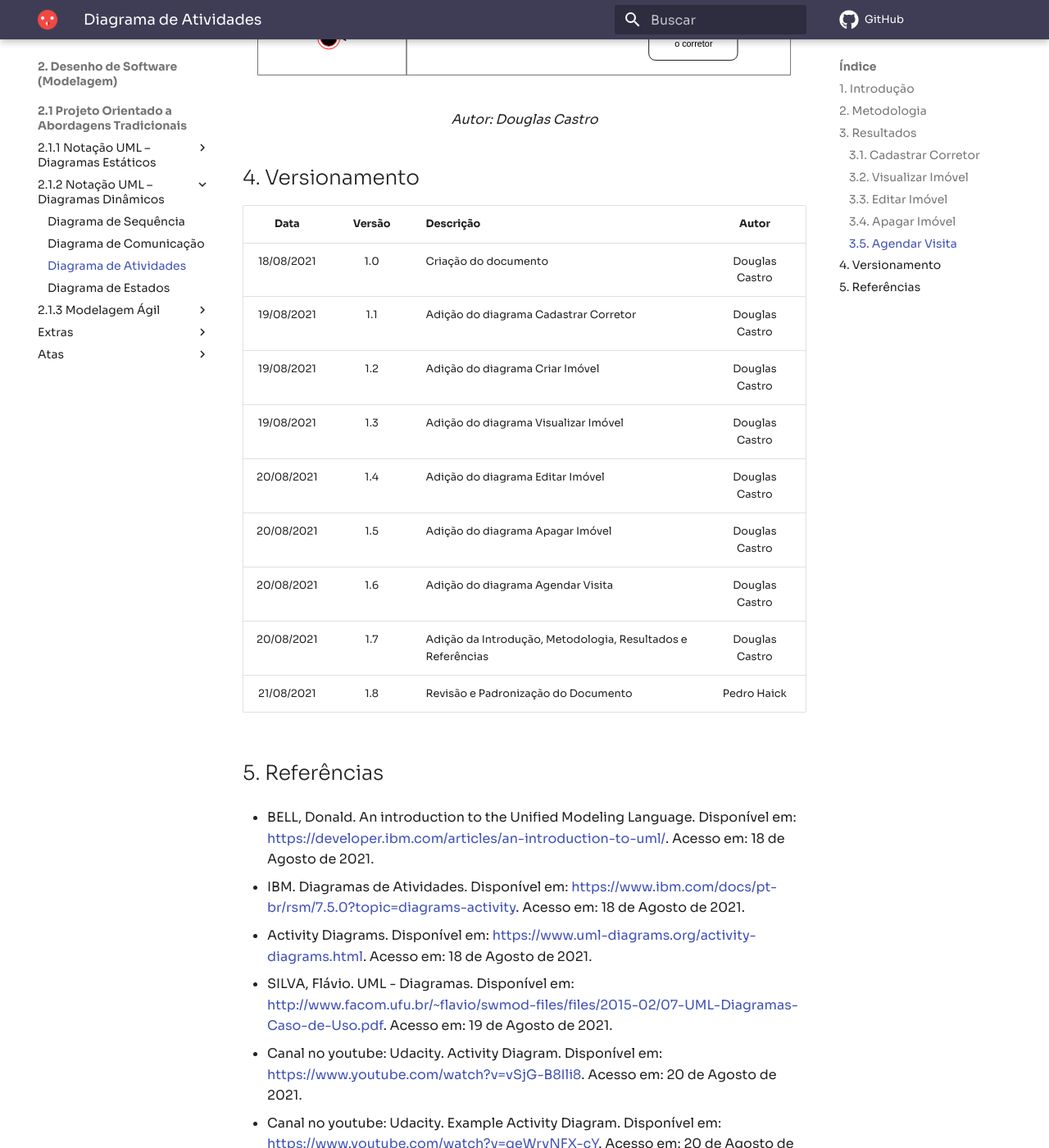
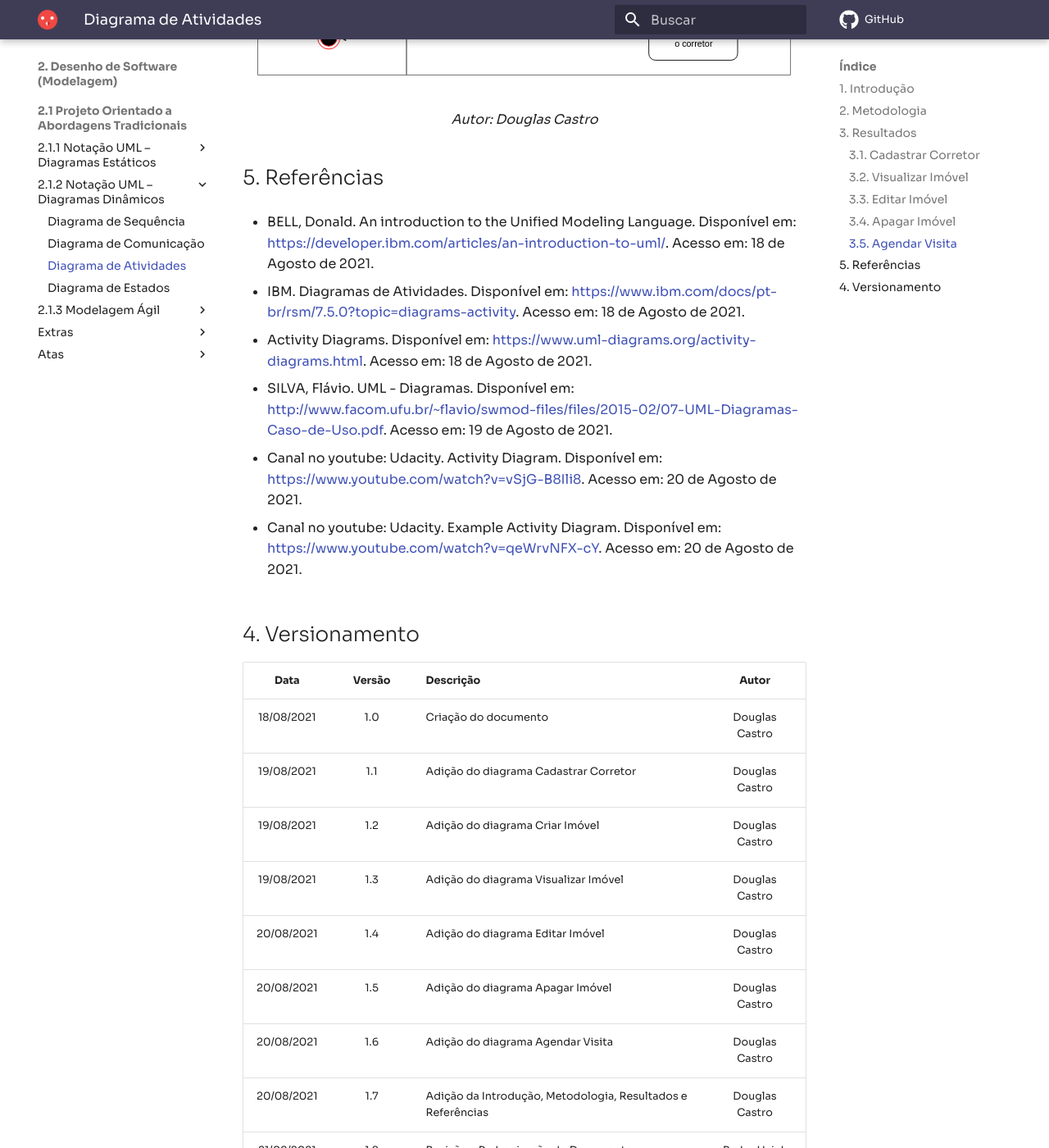
Before and after one commit to UnBArqDsw2021-1/2021.1_G04_Cardeal, an MkDocs documentation site: the page built from docs/modelagem/diagrama_atividades.md, in a window 1280 px wide and 1400 px high, scrolled down 6695 px. Shown: the whole window at 82% size. Built offline with MkDocs 1.6.1 and Material for MkDocs 9.7.7, drawn with Linux system fonts in a browser that asks for light colours; comment, search, counter and statistics services are not loaded; some of the changed lines change nothing that is shown; some of the changed text lies outside the part shown.

Commit message:
Update document

```diff
--- a/docs/modelagem/diagrama_atividades.md
+++ b/docs/modelagem/diagrama_atividades.md
@@ -77,6 +77,20 @@ Para a modelagem foi usada a ferramenta [Draw.io](https://draw.io).
 ![Agendar Visita](./diagramas_de_atividade/agendar_visitar.svg)
 <p align = "center"><i>Autor: Douglas Castro</i></p>
 
+## 5. Referências
+
+* BELL, Donald. An introduction to the Unified Modeling Language. Disponível em: <a target="_blank" href="https://developer.ibm.com/articles/an-introduction-to-uml/">https://developer.ibm.com/articles/an-introduction-to-uml/</a>. Acesso em: 18 de Agosto de 2021.
+
+* IBM. Diagramas de Atividades. Disponível em: <a target="_blank" href="https://www.ibm.com/docs/pt-br/rsm/7.5.0?topic=diagrams-activity">https://www.ibm.com/docs/pt-br/rsm/7.5.0?topic=diagrams-activity</a>. Acesso em: 18 de Agosto de 2021.
+
+* Activity Diagrams. Disponível em: <a target="_blank" href="https://www.uml-diagrams.org/activity-diagrams.html">https://www.uml-diagrams.org/activity-diagrams.html</a>. Acesso em: 18 de Agosto de 2021.
+
+* SILVA, Flávio. UML - Diagramas. Disponível em: <a target="_blank" href="http://www.facom.ufu.br/~flavio/swmod-files/files/2015-02/07-UML-Diagramas-Caso-de-Uso.pdf">http://www.facom.ufu.br/~flavio/swmod-files/files/2015-02/07-UML-Diagramas-Caso-de-Uso.pdf</a>. Acesso em: 19 de Agosto de 2021.
+
+* Canal no youtube: Udacity. Activity Diagram. Disponível em: <a target="_blank" href="https://www.youtube.com/watch?v=vSjG-B8Ili8">https://www.youtube.com/watch?v=vSjG-B8Ili8</a>. Acesso em: 20 de Agosto de 2021.
+
+* Canal no youtube: Udacity. Example Activity Diagram. Disponível em: <a target="_blank" href="https://www.youtube.com/watch?v=qeWrvNFX-cY">https://www.youtube.com/watch?v=qeWrvNFX-cY</a>. Acesso em: 20 de Agosto de 2021.
+
 ## 4. Versionamento
 
 | Data | Versão | Descrição | Autor |
@@ -90,17 +104,4 @@ Para a modelagem foi usada a ferramenta [Draw.io](https://draw.io).
 | 20/08/2021 | 1.6 | Adição do diagrama Agendar Visita | Douglas Castro |
 | 20/08/2021 | 1.7 | Adição da Introdução, Metodologia, Resultados e Referências | Douglas Castro |
 | 21/08/2021 | 1.8 | Revisão e Padronização do Documento | Pedro Haick |
-
-## 5. Referências
-
-* BELL, Donald. An introduction to the Unified Modeling Language. Disponível em: <a target="_blank" href="https://developer.ibm.com/articles/an-introduction-to-uml/">https://developer.ibm.com/articles/an-introduction-to-uml/</a>. Acesso em: 18 de Agosto de 2021.
-
-* IBM. Diagramas de Atividades. Disponível em: <a target="_blank" href="https://www.ibm.com/docs/pt-br/rsm/7.5.0?topic=diagrams-activity">https://www.ibm.com/docs/pt-br/rsm/7.5.0?topic=diagrams-activity</a>. Acesso em: 18 de Agosto de 2021.
-
-* Activity Diagrams. Disponível em: <a target="_blank" href="https://www.uml-diagrams.org/activity-diagrams.html">https://www.uml-diagrams.org/activity-diagrams.html</a>. Acesso em: 18 de Agosto de 2021.
-
-* SILVA, Flávio. UML - Diagramas. Disponível em: <a target="_blank" href="http://www.facom.ufu.br/~flavio/swmod-files/files/2015-02/07-UML-Diagramas-Caso-de-Uso.pdf">http://www.facom.ufu.br/~flavio/swmod-files/files/2015-02/07-UML-Diagramas-Caso-de-Uso.pdf</a>. Acesso em: 19 de Agosto de 2021.
-
-* Canal no youtube: Udacity. Activity Diagram. Disponível em: <a target="_blank" href="https://www.youtube.com/watch?v=vSjG-B8Ili8">https://www.youtube.com/watch?v=vSjG-B8Ili8</a>. Acesso em: 20 de Agosto de 2021.
-
-* Canal no youtube: Udacity. Example Activity Diagram. Disponível em: <a target="_blank" href="https://www.youtube.com/watch?v=qeWrvNFX-cY">https://www.youtube.com/watch?v=qeWrvNFX-cY</a>. Acesso em: 20 de Agosto de 2021.
+| 19/09/2021 | 1.9 | Correção da documentação | Douglas Castro |
```
